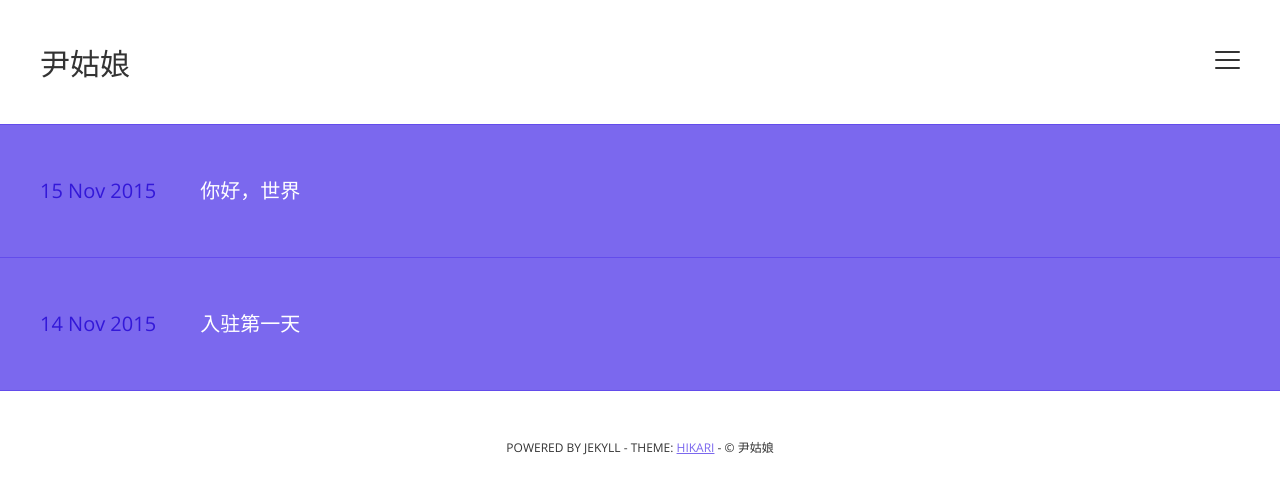
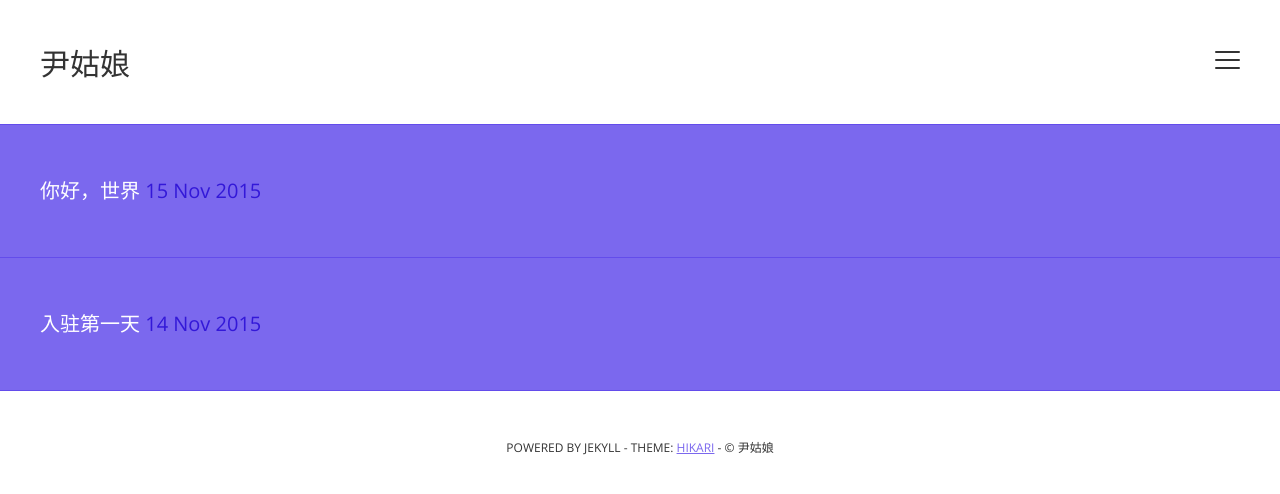
Before and after one commit to sesmond/blog_yin, a Jekyll site: the page built from index.html, in a window 1280 px wide. Shown: the top 494 px of the page. Built offline with Jekyll 4.4.1, drawn with Linux system fonts in a browser that asks for light colours; the list of posts is cut into pages by our own code.

Commit message:
Update index.html

```diff
--- a/index.html
+++ b/index.html
@@ -10,11 +10,11 @@ title: Homepage
       <a href="{{ post.url }}" itemprop="url">
         <div class="p-wrap">
           <article class="inner">
+            <p itemprop="name headline">{{ post.title }}</p>
             <time datetime="{{ post.date | date_to_xmlschema }}"
                 itemprop="datePublished">
               {{ post.date | date_to_string }}
             </time>
-            <p itemprop="name headline">{{ post.title }}</p>
           </article>
         </div>
       </a>
```
